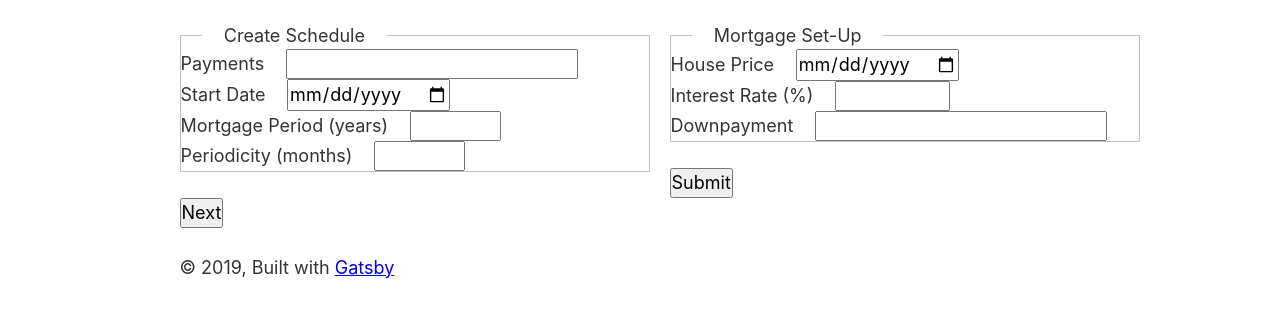
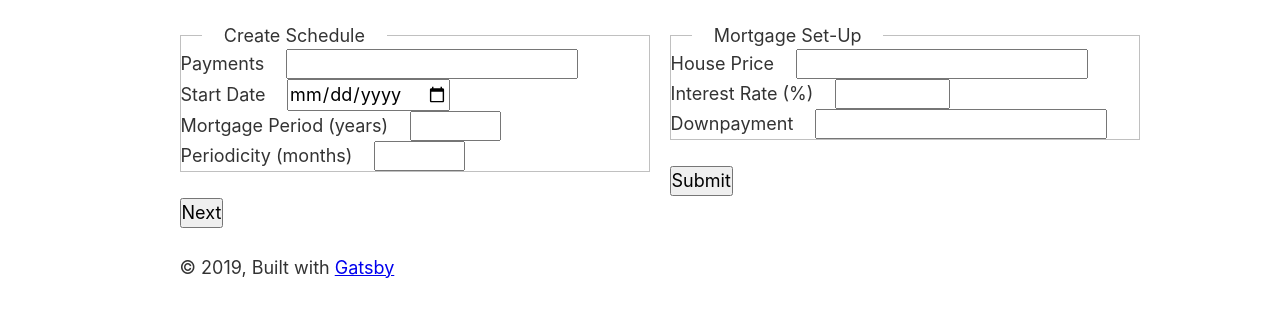
Before and after one commit to droopy4096/restplanner-js, a Gatsby site: page / in a window 1280 px wide. Shown: the part 100-416 px from the top of the page. Built offline with nearby package versions, Linux system fonts and the light colour scheme; Gatsby itself is replaced by a stand-in of ours.

Commit message:
Fixed field value

```diff
--- a/src/pages/index.js
+++ b/src/pages/index.js
@@ -105,9 +105,8 @@ export default class IndexPage extends React.Component {
               <legend>Mortgage Set-Up</legend>
               <div class=".form-field">
                 <label for="housePrice">House Price</label>
-                {/* How often are the payments: weekly, bi-weekly, monthly. For weekly/bi-weekly choice we'll have another option showing. */}
                 <input
-                  type="date"
+                  type="number"
                   id="housePrice"
                   name="housePrice"
                   min='1'
```
